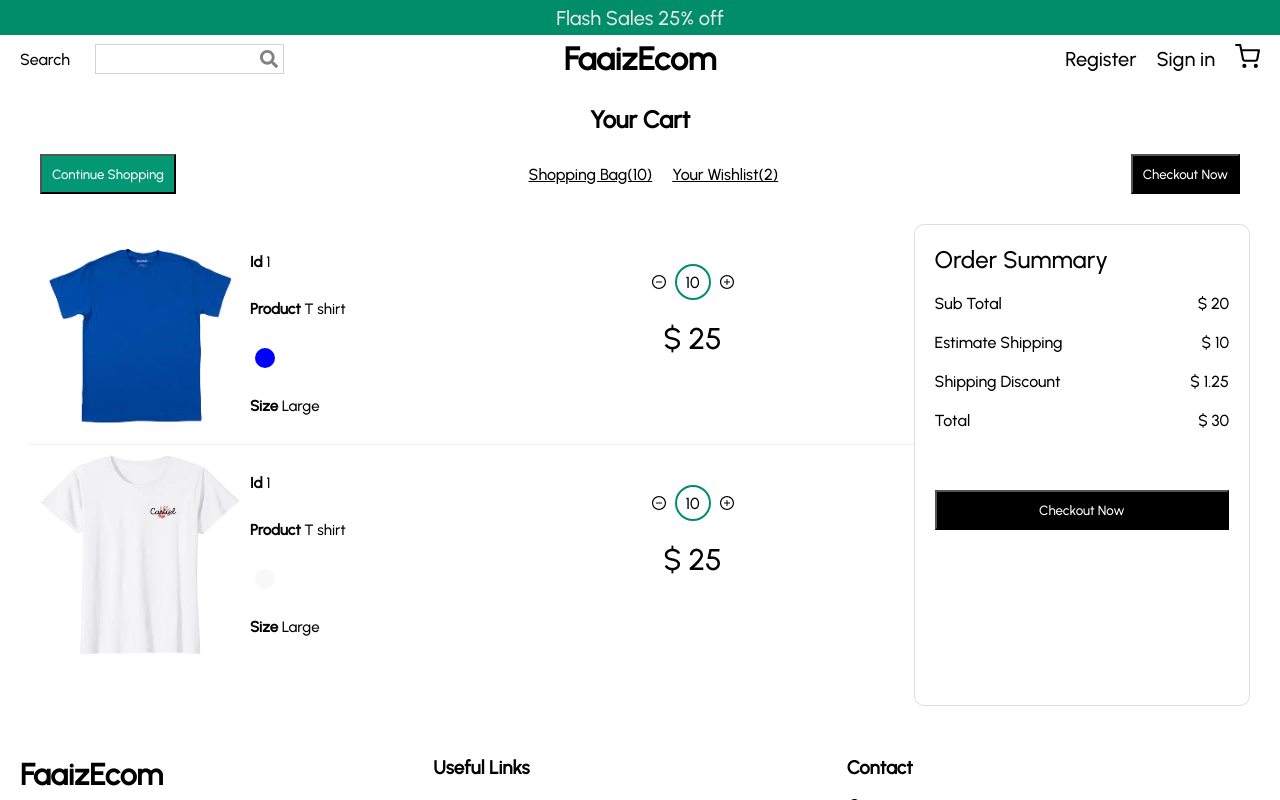
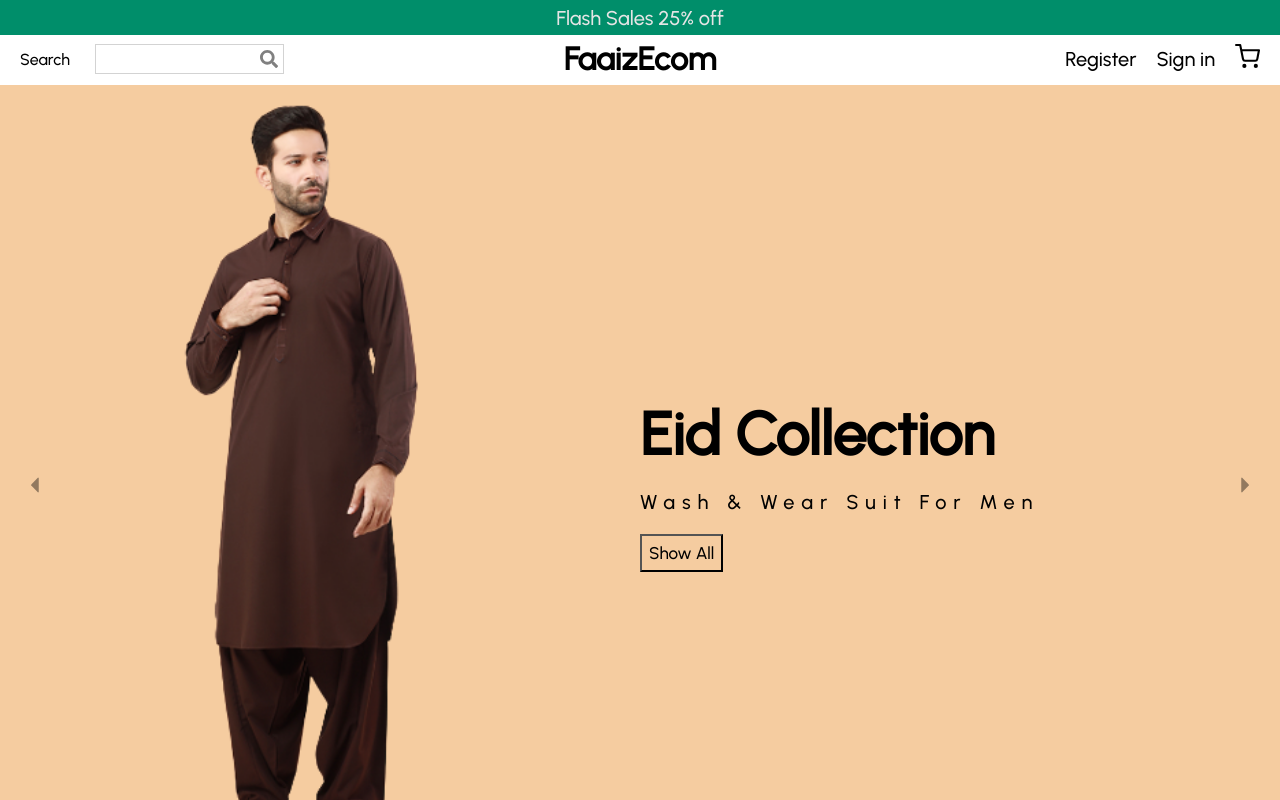
Before and after one commit to hmfaaiz/e-commerce-mern, a React (Create React App) app in the folder ecommerceui/: page / in a window 1280 px wide. Shown: the top 800 px of the page. Built offline with nearby package versions, Linux system fonts and the light colour scheme.

Commit message:
Newsletter Buuton adjusted by css

```diff
--- a/ecommerceui/src/App.jsx
+++ b/ecommerceui/src/App.jsx
@@ -6,11 +6,11 @@
 import Login from "./pages/Login";
 import Cart from "./pages/Cart";
 const App=()=> {
-  // return  <Home/>;
+  return  <Home/>;
   // return  <ProductList/>;
   // return  <Product/>;
   // return  <Register/>;
   // return  <Login/>;
-  return  <Cart/>;
+  // return  <Cart/>;
 };
 export default App;
--- a/ecommerceui/src/components/Newsletter.jsx
+++ b/ecommerceui/src/components/Newsletter.jsx
@@ -38,7 +38,11 @@
     background-color:rgb(5, 157, 119);
     cursor:pointer;
     border:none;
-    width:2.4vw`;
+    width:40px;
+    display:flex;
+    align-items:center;
+    justify-content:center`;
+
 
 
 
```
Also changed, not shown: ecommerceui/src/responsive.js (added).
